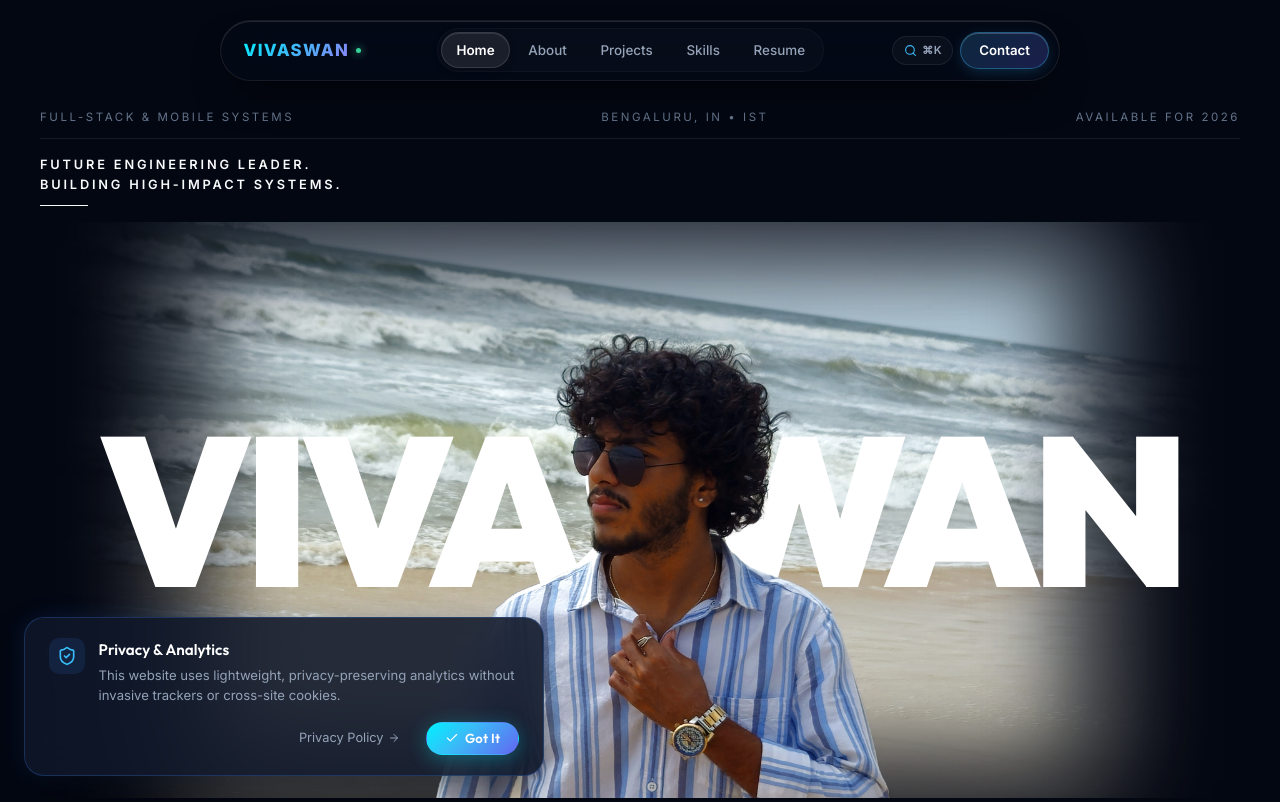
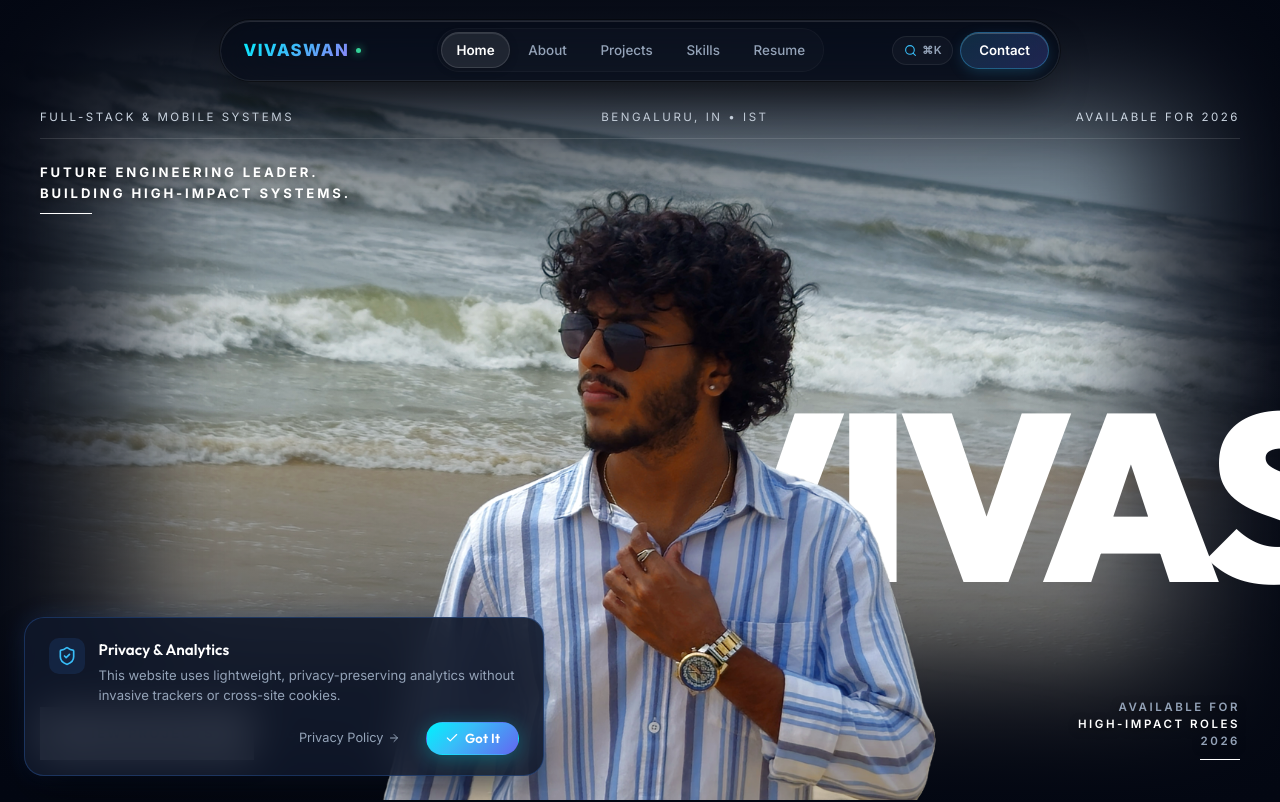
Before and after one commit to vivaswanshetty/Portfolio-Website, a React (Vite) app: page / in a window 1280 px wide. Shown: the top 802 px of the page. Built offline with nearby package versions, Linux system fonts and the light colour scheme.

Commit message:
feat: unify hero into single continuous canvas with full-height background photo and multi-layer typography

```diff
--- a/src/components/Hero.jsx
+++ b/src/components/Hero.jsx
@@ -21,7 +21,41 @@ const Hero = () => {
             ref={containerRef}
             className="editorial-hero-section"
         >
-            {/* Top Sub-Bar / Ticker */}
+            {/* Layer 0: Full-Hero Background Photo (Beach, Waves, Horizon) */}
+            <div className="editorial-hero-bg-layer">
+                <img
+                    src={vivaswanBgImg}
+                    alt="Vivaswan Shetty Background"
+                    className="editorial-hero-bg-img"
+                />
+            </div>
+
+            {/* Layer 1: Dark Scrim Gradient Overlay for Contrast & Text Legibility */}
+            <div className="editorial-hero-scrim" />
+
+            {/* Layer 2: Massive Ultra-Bold Display Typography Morphed Directly Into 3D Depth */}
+            <motion.div
+                className="editorial-hero-typography-layer"
+                style={{ y, opacity }}
+            >
+                <div className="editorial-display-wordmark">
+                    VIVASWAN
+                </div>
+            </motion.div>
+
+            {/* Layer 3: Foreground Isolated Cutout Subject Overlapping the Typography */}
+            <div className="editorial-hero-cutout-layer">
+                <img
+                    src={vivaswanCutoutWideImg}
+                    alt="Vivaswan Shetty"
+                    className="editorial-hero-cutout-img"
+                />
+            </div>
+
+            {/* Layer 10: Unified Content Overlay (Nav clearance, Ticker, Eyebrow, CTAs, Status) */}
+            <div className="editorial-hero-content-wrapper">
+                {/* Top Area: Ticker + Eyebrow */}
+                <div>
                     <motion.div
                         className="editorial-top-ticker"
                         initial={{ opacity: 0, y: -10 }}
@@ -33,7 +67,6 @@ const Hero = () => {
                         <span>Available for 2026</span>
                     </motion.div>
 
-            {/* Top-Left Eyebrow Micro-Label + Underline Motif */}
                     <motion.div
                         className="editorial-eyebrow-container"
                         initial={{ opacity: 0, x: -20 }}
@@ -46,42 +79,14 @@ const Hero = () => {
                         </span>
                         <div className="editorial-eyebrow-rule" />
                     </motion.div>
-
-            {/* Center Stage: Multi-Layer Cinematic Depth Sandwich */}
-            <motion.div
-                className="editorial-stage"
-                style={{ y, opacity }}
-            >
-                {/* Layer 1: Full High-Res Background Image (Ocean Waves, Horizon, Beach) */}
-                <div className="editorial-stage-bg-layer">
-                    <img
-                        src={vivaswanBgImg}
-                        alt="Vivaswan Shetty Background"
-                        className="editorial-stage-bg-img"
-                    />
                 </div>
-
-                {/* Layer 2: Massive Ultra-Bold Display Wordmark Morphed Between Background & Subject */}
-                <div className="editorial-display-wordmark">
-                    VIVASWAN
-                </div>
-
-                {/* Layer 3: Foreground Isolated Cutout Subject Overlapping the Typography */}
-                <div className="editorial-stage-cutout-layer">
-                    <img
-                        src={vivaswanCutoutWideImg}
-                        alt="Vivaswan Shetty"
-                        className="editorial-stage-cutout-img"
-                    />
-                </div>
-            </motion.div>
 
                 {/* Bottom Row: Solid Rectangular CTAs & Status Tag */}
                 <motion.div
                     className="editorial-bottom-row"
                     initial={{ opacity: 0, y: 20 }}
                     animate={{ opacity: 1, y: 0 }}
-                transition={{ duration: 0.7, delay: 0.3 }}
+                    transition={{ duration: 0.7, delay: 0.25 }}
                 >
                     {/* Bottom Left: Solid Rectangular Button + Text Link */}
                     <div className="editorial-cta-group">
@@ -101,6 +106,7 @@ const Hero = () => {
                         <div className="editorial-status-rule" />
                     </div>
                 </motion.div>
+            </div>
         </section>
     );
 };
--- a/src/index.css
+++ b/src/index.css
@@ -806,9 +806,13 @@ p {
 /* ==========================================================================
    Editorial High-Fashion Hero & Layout Design System
    ========================================================================== */
+/* ==========================================================================
+   Editorial High-Fashion Hero & Layout Design System
+   ========================================================================== */
 .editorial-hero-section {
   min-height: 100vh;
   min-height: 100dvh;
+  width: 100%;
   display: flex;
   flex-direction: column;
   justify-content: space-between;
@@ -819,116 +823,146 @@ p {
   box-sizing: border-box;
 }
 
-/* Subtle editorial top ticker/indicator */
-.editorial-top-ticker {
-  display: flex;
-  justify-content: space-between;
-  align-items: center;
+/* Layer 0: Full-Hero Background Photo */
+.editorial-hero-bg-layer {
+  position: absolute;
+  inset: 0;
   width: 100%;
-  font-family: var(--font-body);
-  font-size: 0.72rem;
-  text-transform: uppercase;
-  letter-spacing: 0.22em;
-  color: var(--text-subtle);
-  border-bottom: 1px solid rgba(255, 255, 255, 0.08);
-  padding-bottom: 0.75rem;
-  margin-bottom: 1rem;
-}
-
-/* Eyebrow Micro-Label + Underline Motif (Top-Left) */
-.editorial-eyebrow-container {
-  display: inline-flex;
-  flex-direction: column;
-  align-items: flex-start;
-  max-width: 380px;
-  z-index: 10;
-}
-
-.editorial-eyebrow-text {
-  font-family: var(--font-body);
-  font-size: 0.8rem;
-  font-weight: 600;
-  text-transform: uppercase;
-  letter-spacing: 0.22em;
-  color: var(--text-main);
-  line-height: 1.55;
-  margin-bottom: 0.6rem;
-}
-
-.editorial-eyebrow-rule {
-  width: 48px;
-  height: 1.5px;
-  background-color: var(--text-main);
-}
-
-/* Center Stage: Oversized Display Typography & Multi-Layer Depth Sandwich */
-.editorial-stage {
-  position: relative;
+  height: 100%;
+  z-index: 0;
+  pointer-events: none;
+  overflow: hidden;
+}
+
+.editorial-hero-bg-img {
   width: 100%;
-  max-width: 1400px;
-  margin: 1rem auto;
-  aspect-ratio: 16/9;
-  max-height: 72vh;
-  min-height: 480px;
-  display: flex;
-  align-items: center;
-  justify-content: center;
-  overflow: hidden;
-  border-radius: 0;
-}
-
-.editorial-stage-bg-layer {
+  height: 100%;
+  object-fit: cover;
+  object-position: center 30%;
+  display: block;
+}
+
+/* Layer 1: Dark Scrim Gradient Overlay for Text Legibility */
+.editorial-hero-scrim {
   position: absolute;
   inset: 0;
   width: 100%;
   height: 100%;
   z-index: 1;
   pointer-events: none;
-}
-
-.editorial-stage-bg-img {
-  width: 100%;
-  height: 100%;
-  object-fit: cover;
-  object-position: center;
-  display: block;
-}
-
-.editorial-display-wordmark {
+  background: linear-gradient(
+    to bottom,
+    rgba(3, 7, 18, 0.82) 0%,
+    rgba(3, 7, 18, 0.38) 20%,
+    rgba(3, 7, 18, 0.08) 45%,
+    rgba(3, 7, 18, 0.45) 75%,
+    rgba(3, 7, 18, 0.98) 100%
+  );
+}
+
+/* Layer 2: Massive Ultra-Bold Display Wordmark Morphed Between Photo and Subject */
+.editorial-hero-typography-layer {
   position: absolute;
   top: 50%;
   left: 50%;
-  transform: translate(-50%, -50%);
+  transform: translate(-50%, -46%);
+  width: 100%;
   z-index: 2;
+  pointer-events: none;
+  display: flex;
+  align-items: center;
+  justify-content: center;
+  user-select: none;
+}
+
+.editorial-display-wordmark {
   font-family: var(--font-heading), 'Outfit', 'Inter', sans-serif;
-  font-size: clamp(5rem, 16.5vw, 19rem);
+  font-size: clamp(5.8rem, 18.5vw, 24rem);
   font-weight: 900;
   text-transform: uppercase;
   letter-spacing: -0.045em;
-  line-height: 0.82;
+  line-height: 0.8;
   color: #ffffff;
   text-align: center;
   width: 100%;
+  white-space: nowrap;
   user-select: none;
-  white-space: nowrap;
   pointer-events: none;
 }
 
-.editorial-stage-cutout-layer {
+/* Layer 3: Foreground Cutout Subject Overlapping the Typography */
+.editorial-hero-cutout-layer {
   position: absolute;
   inset: 0;
   width: 100%;
   height: 100%;
   z-index: 3;
   pointer-events: none;
-}
-
-.editorial-stage-cutout-img {
+  overflow: hidden;
+}
+
+.editorial-hero-cutout-img {
   width: 100%;
   height: 100%;
   object-fit: cover;
-  object-position: center;
+  object-position: center 30%;
   display: block;
+}
+
+/* Layer 10: Content Overlay Wrapper */
+.editorial-hero-content-wrapper {
+  position: relative;
+  z-index: 10;
+  width: 100%;
+  height: 100%;
+  flex: 1;
+  display: flex;
+  flex-direction: column;
+  justify-content: space-between;
+  pointer-events: auto;
+}
+
+/* Subtle editorial top ticker/indicator */
+.editorial-top-ticker {
+  display: flex;
+  justify-content: space-between;
+  align-items: center;
+  width: 100%;
+  font-family: var(--font-body);
+  font-size: 0.72rem;
+  text-transform: uppercase;
+  letter-spacing: 0.22em;
+  color: #cbd5e1;
+  border-bottom: 1px solid rgba(255, 255, 255, 0.12);
+  padding-bottom: 0.75rem;
+  margin-bottom: 1.25rem;
+}
+
+/* Eyebrow Micro-Label + Underline Motif (Top-Left) */
+.editorial-eyebrow-container {
+  display: inline-flex;
+  flex-direction: column;
+  align-items: flex-start;
+  max-width: 400px;
+  z-index: 10;
+}
+
+.editorial-eyebrow-text {
+  font-family: var(--font-body);
+  font-size: 0.82rem;
+  font-weight: 700;
+  text-transform: uppercase;
+  letter-spacing: 0.22em;
+  color: #ffffff;
+  line-height: 1.55;
+  margin-bottom: 0.6rem;
+  text-shadow: 0 2px 10px rgba(0, 0, 0, 0.6);
+}
+
+.editorial-eyebrow-rule {
+  width: 52px;
+  height: 1.5px;
+  background-color: #ffffff;
 }
 
 /* Bottom Controls & Status Row */
@@ -938,7 +972,7 @@ p {
   align-items: flex-end;
   width: 100%;
   z-index: 10;
-  padding-top: 1rem;
+  padding-top: 2rem;
 }
 
 /* Solid Rectangular CTA + Secondary Text Link */
@@ -966,7 +1000,7 @@ p {
   text-decoration: none;
   cursor: pointer;
   transition: all 0.2s cubic-bezier(0.16, 1, 0.3, 1);
-  box-shadow: none;
+  box-shadow: 0 4px 20px rgba(0, 0, 0, 0.4);
 }
 
 .editorial-btn-primary:hover {
@@ -981,7 +1015,7 @@ p {
   display: inline-flex;
   align-items: center;
   gap: 0.4rem;
-  color: var(--text-muted);
+  color: #cbd5e1;
   font-family: var(--font-body);
   font-size: 0.82rem;
   font-weight: 600;
@@ -991,6 +1025,7 @@ p {
   cursor: pointer;
   position: relative;
   transition: color 0.2s ease;
+  text-shadow: 0 2px 8px rgba(0, 0, 0, 0.6);
 }
 
 .editorial-btn-secondary::after {
@@ -1021,6 +1056,7 @@ p {
   flex-direction: column;
   align-items: flex-end;
   text-align: right;
+  text-shadow: 0 2px 8px rgba(0, 0, 0, 0.6);
 }
 
 .editorial-status-line {
@@ -1029,18 +1065,18 @@ p {
   font-weight: 600;
   text-transform: uppercase;
   letter-spacing: 0.22em;
-  color: var(--text-muted);
+  color: #94a3b8;
   line-height: 1.5;
 }
 
 .editorial-status-line.highlight {
-  color: var(--text-main);
+  color: #ffffff;
 }
 
 .editorial-status-rule {
   width: 40px;
   height: 1.5px;
-  background-color: var(--text-muted);
+  background-color: #ffffff;
   margin-top: 0.5rem;
 }
 
```
Lines whose indentation alone changed are shown as unchanged.
